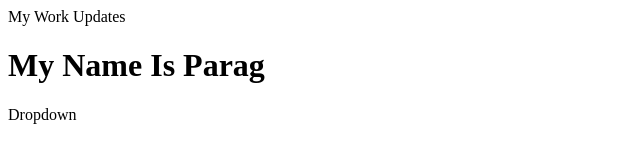
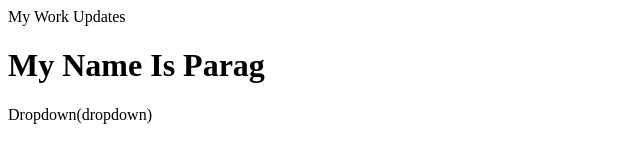
Before and after one commit to paragbariye13/LocalRepo, a plain HTML site: page index.html in a window 1280 px wide. Shown: the full height of the page, 0-640 px from the left. Drawn offline with Linux system fonts and the light colour scheme.

Commit message:
dropdown baba

```diff
--- a/index.html
+++ b/index.html
@@ -1,3 +1,3 @@
 <p>My Work Updates</p>
 <h1>My Name Is Parag</h1>
-<p>Dropdown</p>
+<p>Dropdown(dropdown)</p>
```
